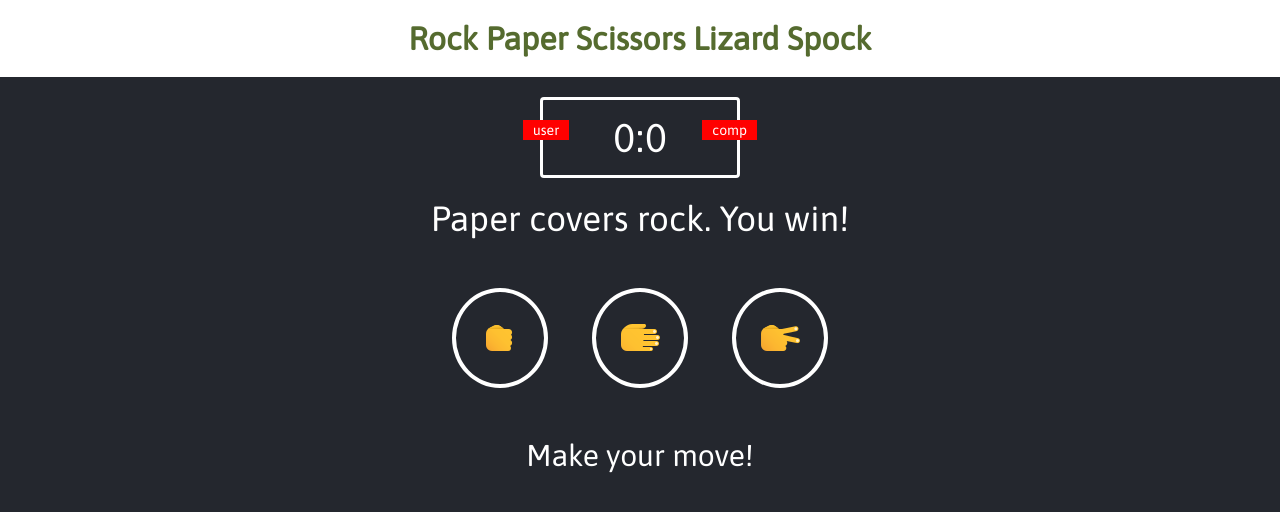
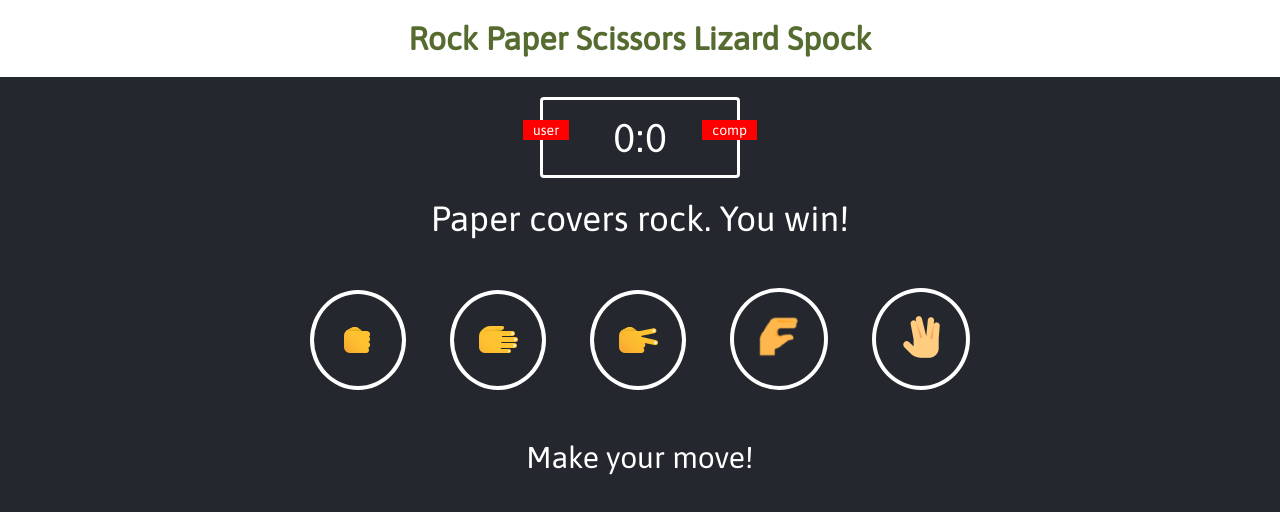
Before and after one commit to Lorenaaas/Rock-Paper-Scissors, a plain HTML site: page index.html in a window 1280 px wide. Drawn offline with Linux system fonts and the light colour scheme.

```diff
--- a/index.html
+++ b/index.html
@@ -34,6 +34,12 @@
             <div class="choice" id="scissors">
             <img src="assets/images/icons8-scissors-hand-48.png" alt="">
         </div>
+        <div class="choice" id="lizard">
+            <img src="assets/images/lizard5.png" alt="">
+        </div>
+        <div class="choice" id="spock">
+            <img src="assets/images/spock1.png" alt="">
+        </div>
     </div>
 
     <p id="action-message">Make your move!</p>
```
Also changed, not shown: assets/images/lizard5.png (added), assets/images/spock1.png (added).
